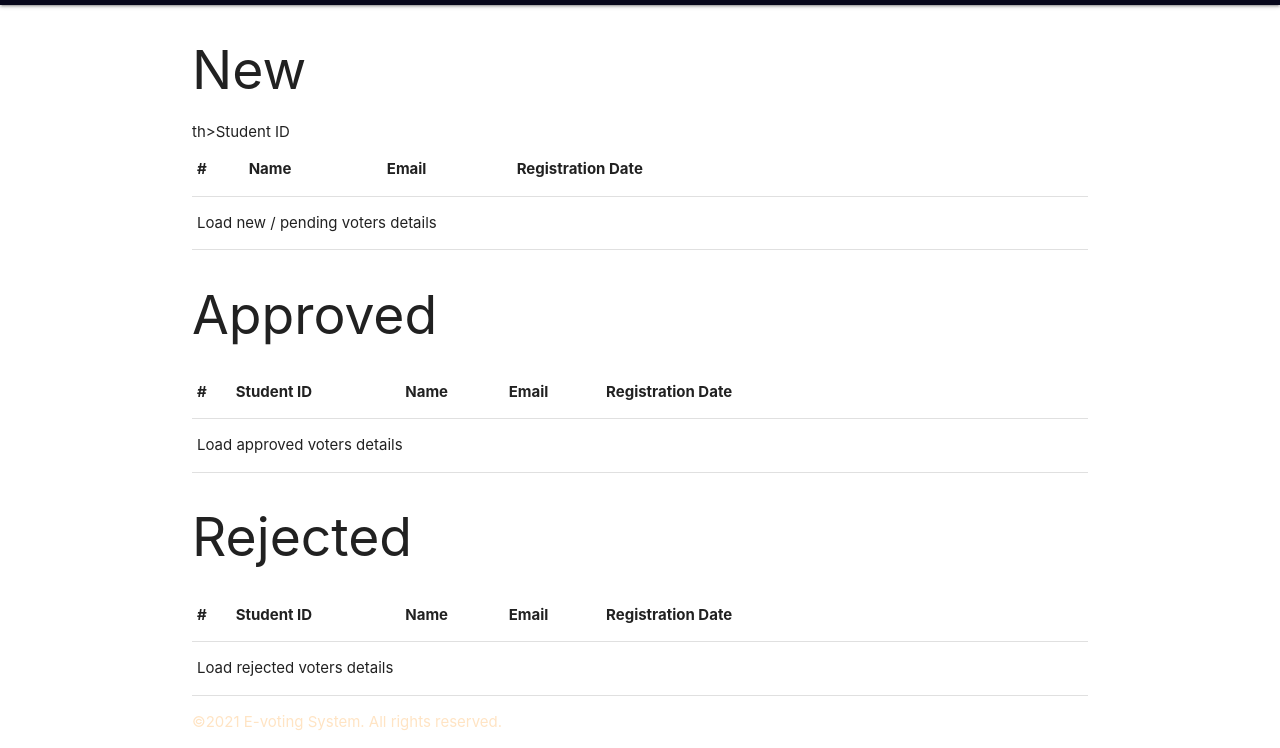
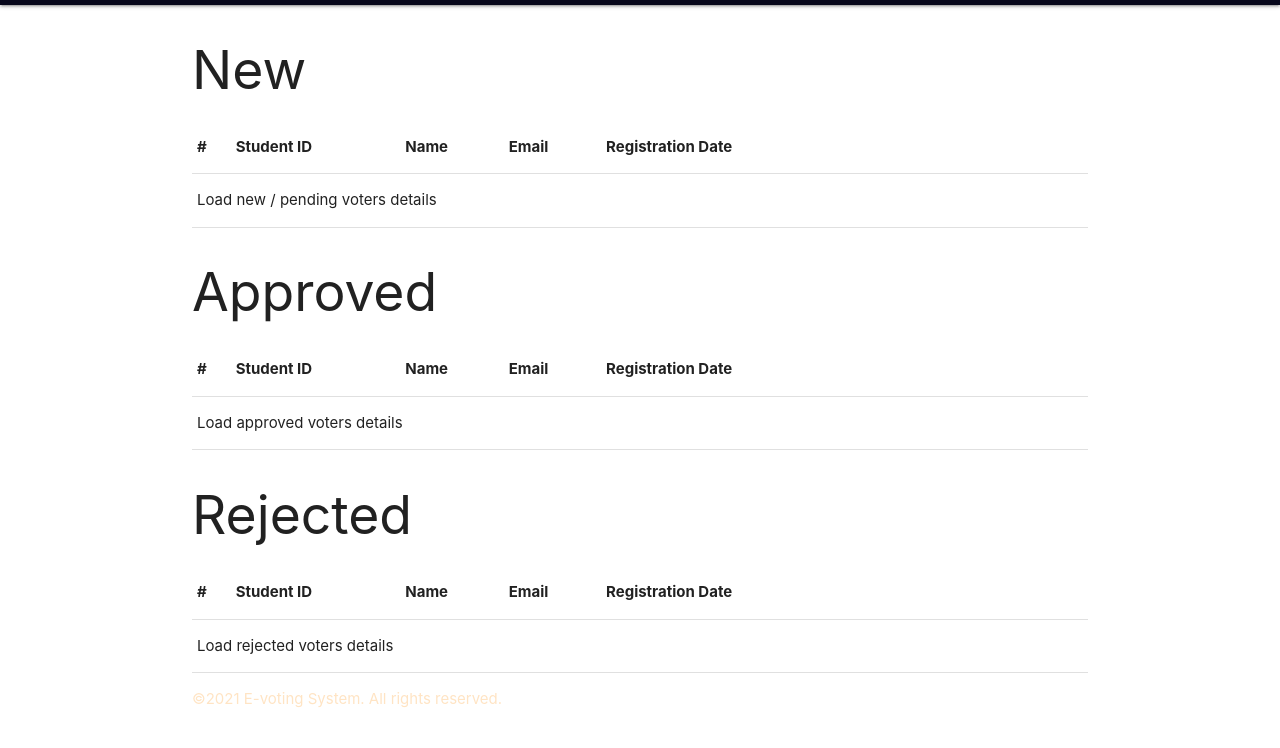
Before and after one commit to sandeep0804/sit725-2021-t2-evoting, a website: page public/admin/voters.html in a window 1280 px wide. Shown: the part 115-863 px from the top of the page. After the commit the page ends 841 px from the top, so only its background shows below. Drawn offline with nearby package versions, Linux system fonts and the light colour scheme.

Commit message:
updated voters.html

```diff
--- a/public/admin/voters.html
+++ b/public/admin/voters.html
@@ -54,7 +54,7 @@
           <thead>
             <tr>
               <th>#</th>
-              th>Student ID</th>
+              <th>Student ID</th>
               <th>Name</th>
               <th>Email</th>
               <th>Registration Date</th>
```
